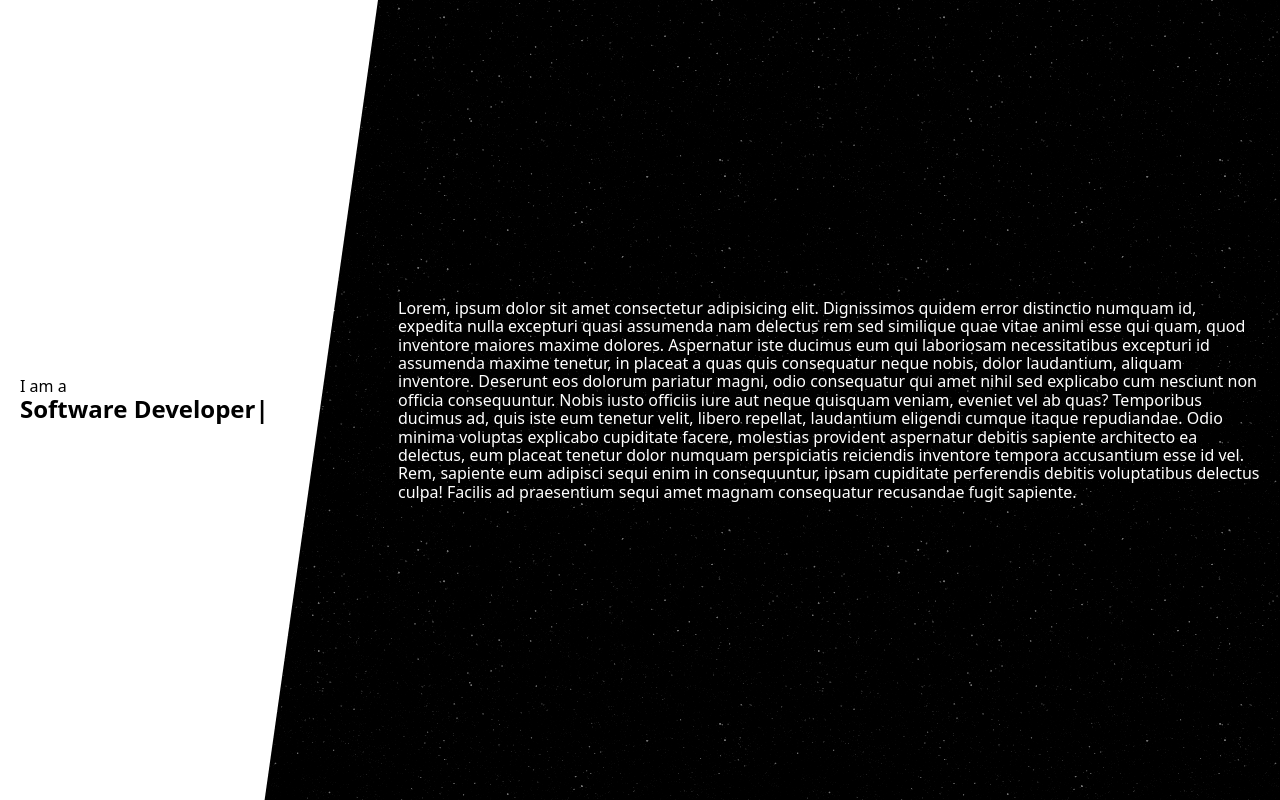
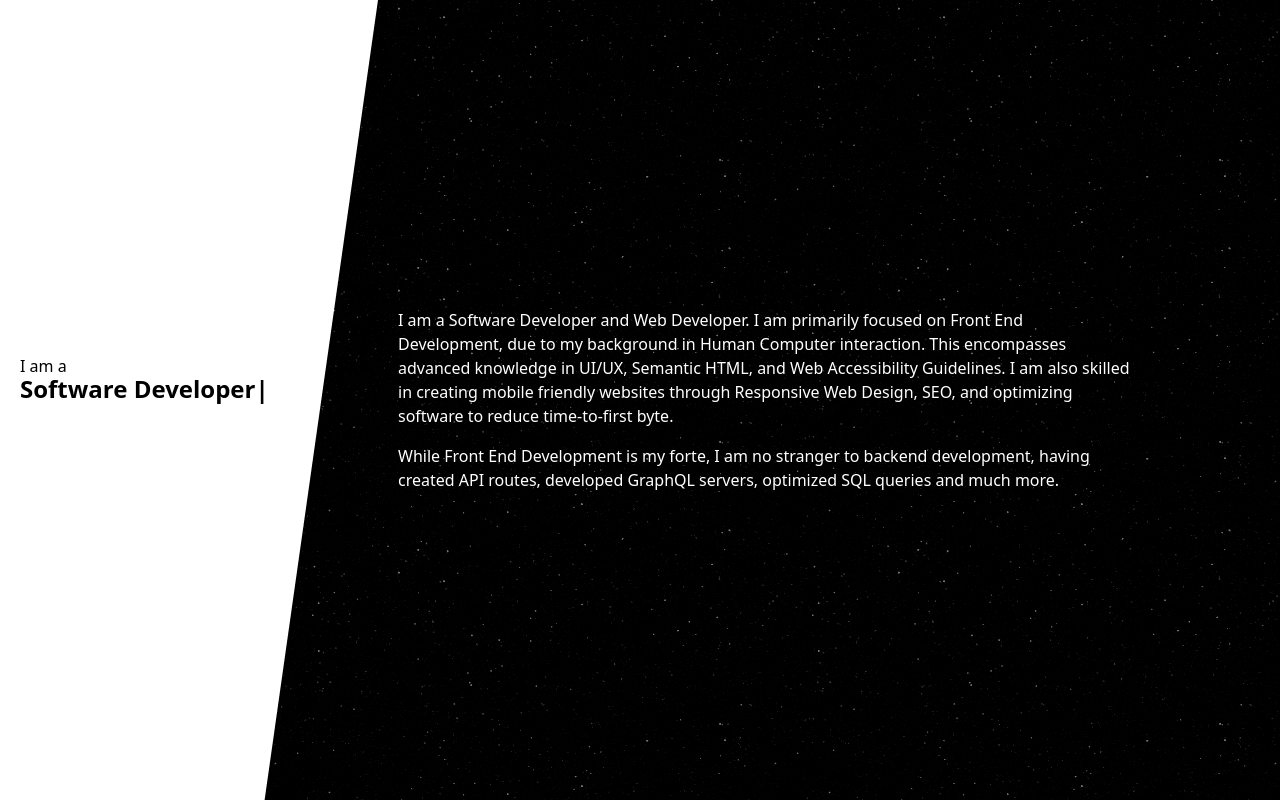
Before and after one commit to 100BC/portfolio, a SvelteKit app: page / in a window 1280 px wide. Shown: the part 800-1600 px from the top of the page. Built offline with nearby package versions, Linux system fonts and the light colour scheme.

Commit message:
Add about text + animation speed

```diff
--- a/src/routes/_sections/about.svelte
+++ b/src/routes/_sections/about.svelte
@@ -20,8 +20,9 @@
   function typing(_element: HTMLElement) {
     const interval = setInterval(() => {
       if (isTyping === false) {
-        titleText = titleText.slice(0, -1);
-        if (titleText.length === 0) {
+        titleText = titleText.slice(0, -2);
+
+        if (titleText.length <= 0) {
           if (titleIndex === titles.length - 1) {
             titleIndex = 0;
           } else {
@@ -54,31 +55,27 @@
 
 <section aria-label="about" class="fullPage" id="about">
   <div class="left">
-    <div>I am a</div>
-    <h2>
-      <span use:typing>{titleText}</span><span use:blinking>|</span>
-      <noscript>Software Developer</noscript>
-    </h2>
+    <div class="title">
+      <div>I am a</div>
+      <h2 aria-label="Software Developer">
+        <span use:typing>{titleText}</span><span use:blinking>|</span>
+        <noscript>Software Developer</noscript>
+      </h2>
+    </div>
   </div>
   <div>
     <p>
-      Lorem, ipsum dolor sit amet consectetur adipisicing elit. Dignissimos
-      quidem error distinctio numquam id, expedita nulla excepturi quasi
-      assumenda nam delectus rem sed similique quae vitae animi esse qui quam,
-      quod inventore maiores maxime dolores. Aspernatur iste ducimus eum qui
-      laboriosam necessitatibus excepturi id assumenda maxime tenetur, in
-      placeat a quas quis consequatur neque nobis, dolor laudantium, aliquam
-      inventore. Deserunt eos dolorum pariatur magni, odio consequatur qui amet
-      nihil sed explicabo cum nesciunt non officia consequuntur. Nobis iusto
-      officiis iure aut neque quisquam veniam, eveniet vel ab quas? Temporibus
-      ducimus ad, quis iste eum tenetur velit, libero repellat, laudantium
-      eligendi cumque itaque repudiandae. Odio minima voluptas explicabo
-      cupiditate facere, molestias provident aspernatur debitis sapiente
-      architecto ea delectus, eum placeat tenetur dolor numquam perspiciatis
-      reiciendis inventore tempora accusantium esse id vel. Rem, sapiente eum
-      adipisci sequi enim in consequuntur, ipsam cupiditate perferendis debitis
-      voluptatibus delectus culpa! Facilis ad praesentium sequi amet magnam
-      consequatur recusandae fugit sapiente.
+      I am a Software Developer and Web Developer. I am primarily focused on
+      Front End Development, due to my background in Human Computer interaction.
+      This encompasses advanced knowledge in UI/UX, Semantic HTML, and Web
+      Accessibility Guidelines. I am also skilled in creating mobile friendly
+      websites through Responsive Web Design, SEO, and optimizing software to
+      reduce time-to-first byte.
+    </p>
+    <p>
+      While Front End Development is my forte, I am no stranger to backend
+      development, having created API routes, developed GraphQL servers,
+      optimized SQL queries and much more.
     </p>
   </div>
 </section>
@@ -101,9 +98,18 @@
     clip-path: polygon(0 0, 100% 0, 70% 100%, 0 100%);
     color: black;
     background-color: white;
+  }
+
+  .title {
+    padding-bottom: 4rem;
 
     > h2 {
       margin: 0;
     }
   }
+
+  p {
+    max-width: 80ch;
+    line-height: 1.5;
+  }
 </style>
```
